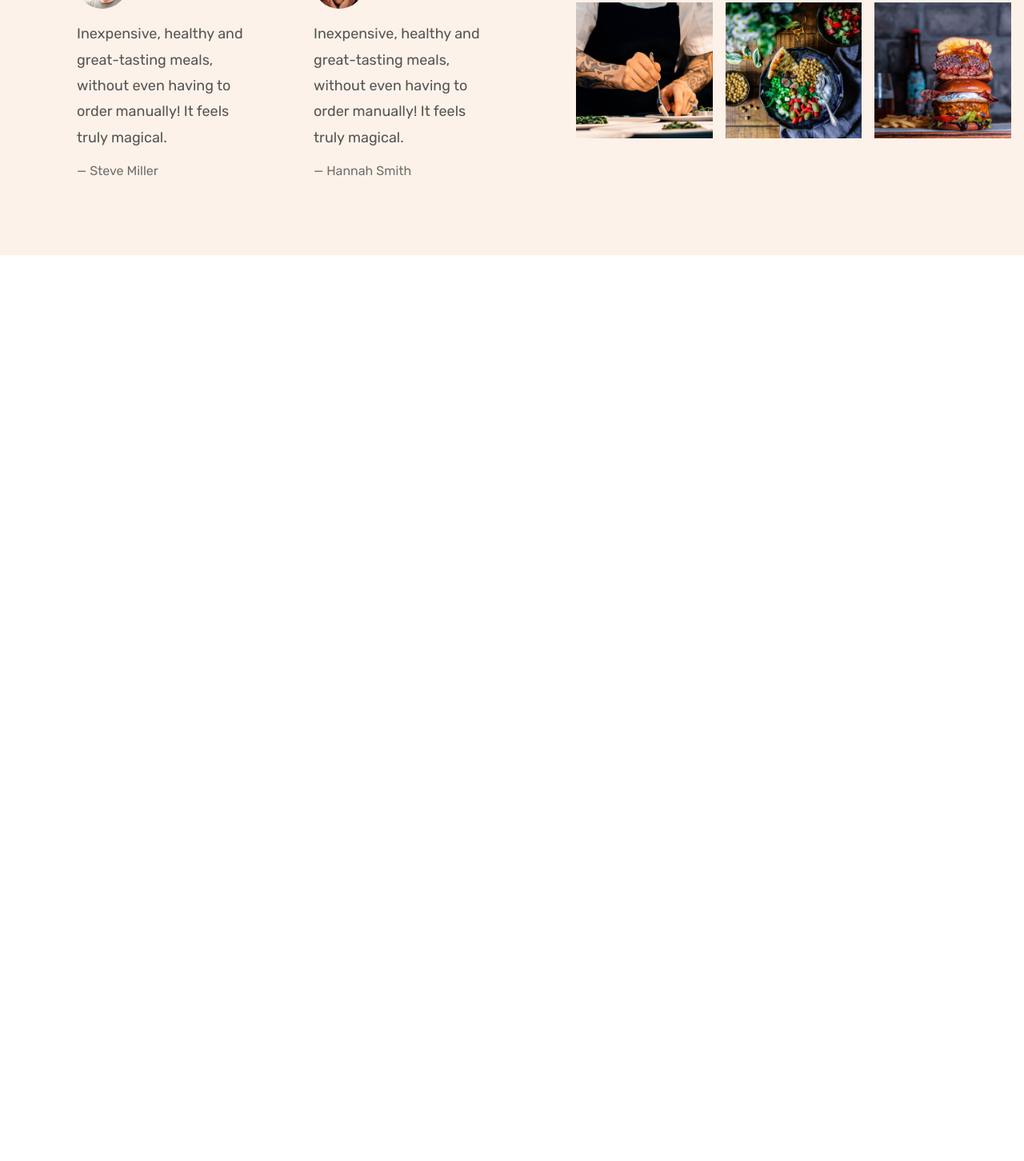
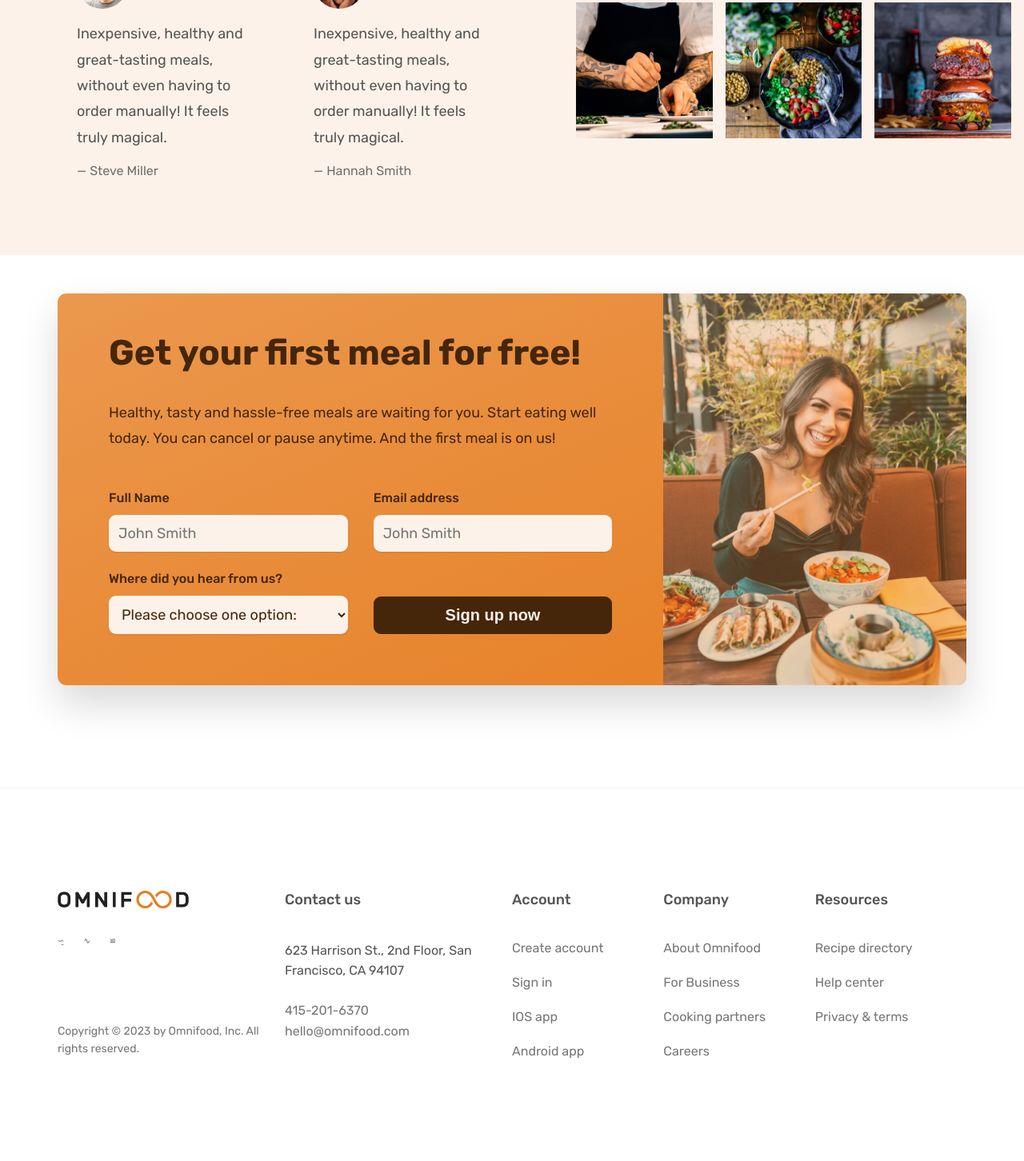
Before and after one commit to AdilNaseemSheikh/Omnifood, a website: page index.html in a window 1280 px wide. Shown: the part 4386-5838 px from the top of the page at 80% size. Before the commit the page ends 4705 px from the top, so only its background shows below. Drawn offline with nearby package versions, Linux system fonts and the light colour scheme; files that its build step writes are made by us from their sources.

Commit message:
CTA added

```diff
--- a/index.html
+++ b/index.html
@@ -320,6 +320,113 @@
           </figure>
         </div>
       </section>
+
+      <section class="section-pricing">
+
+      </section>
+
+      <section class="section-cta">
+        <div class="container">
+          <div class="cta">
+            <div class="cta-text-box">
+              <h2 class="heading-secondary">Get your first meal for free!</h2>
+              <p class="cta-text">
+                Healthy, tasty and hassle-free meals are waiting for you. Start
+                eating well today. You can cancel or pause anytime. And the
+                first meal is on us!
+              </p>
+              <form action="" class="cta-form">
+                <div>
+                  <label for="">Full Name</label>
+                  <input
+                    id="full-name"
+                    type="text"
+                    placeholder="John Smith"
+                    required=""
+                  />
+                </div>
+                <div>
+                  <label for="">Email address </label>
+                  <input
+                    id="full-name"
+                    type="text"
+                    placeholder="John Smith"
+                    required=""
+                  />
+                </div>
+                <div>
+                  <label for="">Where did you hear from us? </label>
+                  <select id="select-where" name="select-where" required="">
+                    <option value="">Please choose one option:</option>
+                    <option value="friends">Friends and family</option>
+                    <option value="youtube">YouTube video</option>
+                    <option value="podcast">Podcast</option>
+                    <option value="ad">Facebook ad</option>
+                    <option value="others">Others</option>
+                  </select>
+                </div>
+                <button class="btn btn--form">Sign up now</button>
+              </form>
+            </div>
+            <div class="cta-image-box"></div>
+          </div>
+        </div>
+      </section>
     </main>
+    <footer class="footer">
+      <div class="container footer__container">
+        <div class="logo-col">
+          <div class="footer-logo">
+            <img src="./img/omnifood-logo.png" alt="" />
+          </div>
+          <ul class="social-links">
+            <li>&race;</li>
+            <li>&acd;</li>
+            <li>&backcong;</li>
+          </ul>
+          <p class="copyright">
+            Copyright © 2023 by Omnifood, Inc. All rights reserved.
+          </p>
+        </div>
+        <div class="address-col">
+          <p class="footer-heading">Contact us</p>
+          <address class="contact">
+            <p class="address">
+              623 Harrison St., 2nd Floor, San Francisco, CA 94107
+            </p>
+            <p>
+              <a href="" class="footer-link">415-201-6370</a> <br />
+              <a href="" class="footer-link">hello@omnifood.com</a>
+            </p>
+          </address>
+        </div>
+        <div class="nav-col">
+          <p class="footer-heading">Account</p>
+          <ul class="footer-nav">
+            <li><a href="" class="footer-link">Create account</a></li>
+            <li><a href="" class="footer-link">Sign in</a></li>
+            <li><a href="" class="footer-link">IOS app</a></li>
+            <li><a href="" class="footer-link">Android app</a></li>
+          </ul>
+        </div>
+        <div class="nav-col">
+          <p class="footer-heading">Company</p>
+          <ul class="footer-nav">
+            <li><a href="" class="footer-link">About Omnifood</a></li>
+            <li><a href="" class="footer-link">For Business </a></li>
+            <li><a href="" class="footer-link">Cooking partners</a></li>
+            <li><a href="" class="footer-link">Careers</a></li>
+          </ul>
+        </div>
+        <div class="nav-col">
+          <p class="footer-heading">Resources</p>
+          <ul class="footer-nav">
+            <li><a href="" class="footer-link">Recipe directory </a></li>
+            <li><a href="" class="footer-link">Help center</a></li>
+            <li><a href="" class="footer-link">Privacy & terms</a></li>
+          </ul>
+        </div>
+      </div>
+    </footer>
   </body>
 </html>
--- a/sass/base/_typography.scss
+++ b/sass/base/_typography.scss
@@ -30,3 +30,9 @@
   line-height: 1.2;
   margin-bottom: 3.2rem;
 }
+
+.footer-heading {
+  font-size: 1.8rem;
+  font-weight: 500;
+  margin-bottom: 4rem;
+}
--- a/sass/components/_button.scss
+++ b/sass/components/_button.scss
@@ -30,3 +30,10 @@
   padding-bottom: 2px;
   transition: all 0.3s;
 }
+
+.btn--form {
+  background-color: #45260a;
+  color: #fdf2e9;
+  align-self: end;
+  padding: 1.2rem;
+}
--- /dev/null
+++ b/sass/components/_cta.scss
@@ -0,0 +1,55 @@
+.cta {
+  display: grid;
+  grid-template-columns: 2fr 1fr;
+  /* background-color: #e67e22; */
+  box-shadow: 0 2.4rem 4.8rem rgba(0, 0, 0, 0.15);
+  border-radius: 11px;
+  background-image: linear-gradient(to right bottom, #eb984e, #e67e22);
+  overflow: hidden;
+  .heading-secondary {
+    margin-bottom: 3.2rem;
+  }
+  &-text-box {
+    padding: 4.8rem 6.4rem 6.4rem 6.4rem;
+    color: #45260a;
+    .cta-text {
+      font-size: 1.8rem;
+      line-height: 1.8;
+      margin-bottom: 4.8rem;
+    }
+  }
+  .cta-form {
+    display: grid;
+    grid-template-columns: 1fr 1fr;
+    column-gap: 3.2rem;
+    row-gap: 2.4rem;
+    label {
+      display: block;
+      font-size: 1.6rem;
+      font-weight: 500;
+      margin-bottom: 1.2rem;
+    }
+    input,
+    select {
+      width: 100%;
+      padding: 1.2rem;
+      font-size: 1.8rem;
+      font-family: inherit;
+      color: inherit;
+      border: none;
+      background-color: #fdf2e9;
+      border-radius: 9px;
+      box-shadow: 0 1px 2px rgba(0, 0, 0, 0.1);
+    }
+  }
+  .cta-image-box {
+    background-image: linear-gradient(
+        to right bottom,
+        rgba(235, 151, 78, 0.35),
+        rgba(230, 125, 34, 0.35)
+      ),
+      url("../img/eating.jpg");
+    background-position: center;
+    background-size: cover;
+  }
+}
--- a/sass/layout/_footer.scss
+++ b/sass/layout/_footer.scss
@@ -1 +1,52 @@
 // because header footer are present on every page so layout
+.footer {
+  padding: 12.8rem 0;
+  border-top: 1px solid #eee;
+  &__container {
+    display: grid;
+    grid-template-columns: 1.5fr 1.5fr 1fr 1fr 1fr;
+    .logo-col {
+      display: flex;
+      flex-direction: column;
+      .footer-logo {
+        display: block;
+        margin-bottom: 3.2rem;
+        img {
+          height: 2.2rem;
+        }
+      }
+      .social-links {
+        list-style: none;
+        display: flex;
+        gap: 2.4rem;
+      }
+      .copyright {
+        font-size: 1.4rem;
+        line-height: 1.6;
+        color: #767676;
+        margin-top: auto;
+      }
+    }
+
+    .contact {
+      font-style: normal;
+      font-size: 1.6rem;
+      line-height: 1.6;
+    }
+    .address {
+      margin-bottom: 2.4rem;
+    }
+    .footer-nav {
+      list-style: none;
+      display: flex;
+      flex-direction: column;
+      gap: 2.4rem;
+    }
+    .footer-link {
+      text-decoration: none;
+      font-size: 1.6rem;
+      color: #767676;
+      transition: all 0.3s;
+    }
+  }
+}
--- a/sass/main.scss
+++ b/sass/main.scss
@@ -9,6 +9,7 @@
 
 @import "./layout/header";
 @import "./layout/navigation";
+@import "./layout/footer";
 
 @import "./pages/home";
 
@@ -19,3 +20,4 @@
 @import "./components/featured";
 @import "./components/steps";
 @import "./components/tags";
+@import "./components/cta";
--- a/sass/pages/_home.scss
+++ b/sass/pages/_home.scss
@@ -69,3 +69,6 @@
     }
   }
 }
+.section-cta {
+  padding: 4.8rem 0 12.8rem;
+}
```
